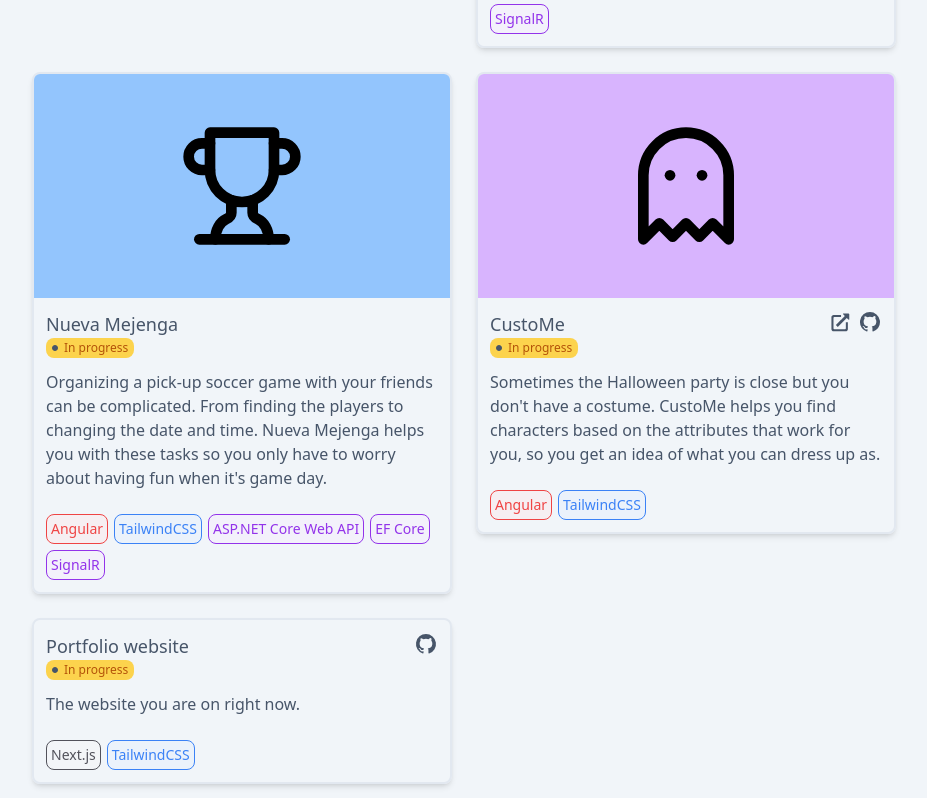
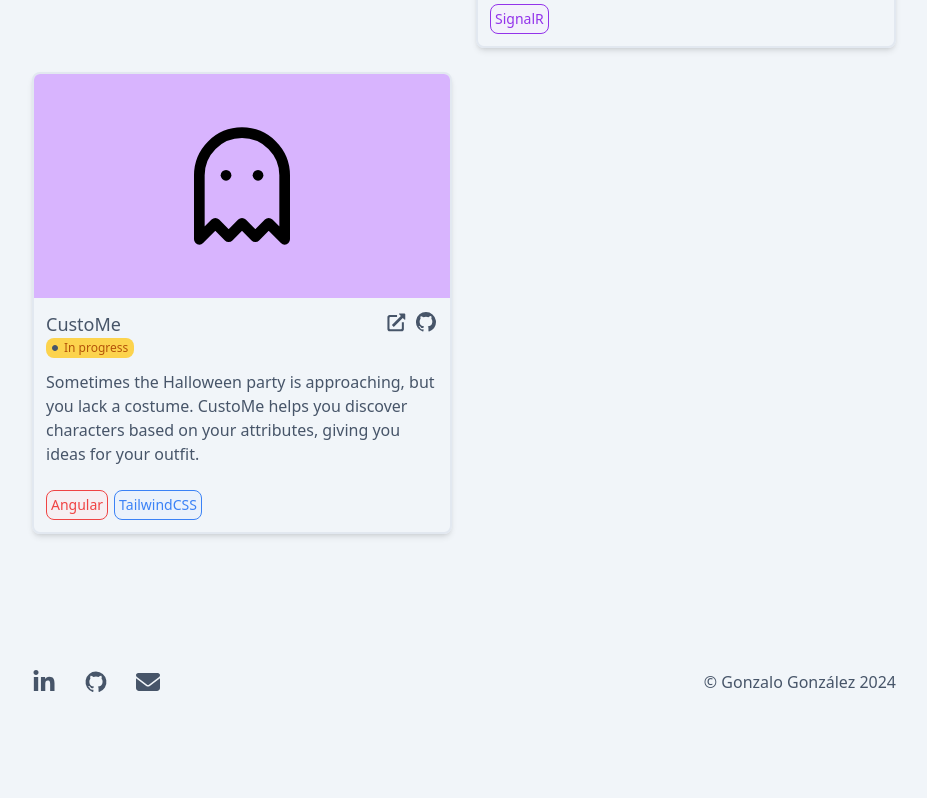
Before and after one commit to gggonzalo/portfolio-website, a Next.js app: page / in a window 1280 px wide. Shown: the part 942-1740 px from the top of the page, without its empty margins (176-1103 px from the left). After the commit the page ends 1652 px from the top, so only its background shows below. Built offline with nearby package versions, Linux system fonts and the light colour scheme.

Commit message:
Change descs and remove nueva mejenga and portfolio

```diff
--- a/src/pages/index.tsx
+++ b/src/pages/index.tsx
@@ -101,7 +101,7 @@ export default function Home() {
           />
           <ProjectCard
             projectName="Crypto Alerts"
-            projectDescription="A web application that allows you to see cryptocurrencies charts and set price and indicators alerts. When alerts are triggered, you will receive a push notification."
+            projectDescription="A web application that displays cryptocurrency charts and allows users to set price and indicator alerts. When alerts are triggered, users will receive push notifications."
             icon={<CandlestickChart size={128} />}
             iconBackground="bg-orange-300 dark:bg-orange-400"
             statusBadge={<InProgressBadge />}
@@ -115,24 +115,8 @@ export default function Home() {
             ]}
           />
           <ProjectCard
-            projectName="Nueva Mejenga"
-            projectDescription="Organizing a pick-up soccer game with your friends can be complicated. From finding the players to changing the date and time. Nueva Mejenga helps you with these tasks so you only have to worry about having fun when it's game day."
-            icon={<Trophy size={128} />}
-            iconBackground="bg-blue-300 dark:bg-blue-400"
-            // TODO: Readd when the database for this demo is fixed
-            // liveDemoLink="https://nuevamejenga.gggonzalo.com"
-            statusBadge={<InProgressBadge />}
-            technologyBadges={[
-              <AngularBadge key="Angular" />,
-              <TailwindCssBadge key="TailwindCSS" />,
-              <AspDotNetCoreWebApiBadge key="AspDotNetCoreWebApi" />,
-              <EfCoreBadge key="EfCore" />,
-              <SignalRBadge key="SinalR" />,
-            ]}
-          />
-          <ProjectCard
             projectName="CustoMe"
-            projectDescription="Sometimes the Halloween party is close but you don't have a costume. CustoMe helps you find characters based on the attributes that work for you, so you get an idea of what you can dress up as."
+            projectDescription="Sometimes the Halloween party is approaching, but you lack a costume. CustoMe helps you discover characters based on your attributes, giving you ideas for your outfit."
             icon={<Ghost size={128} />}
             iconBackground="bg-purple-300 dark:bg-purple-400"
             statusBadge={<InProgressBadge />}
@@ -143,16 +127,6 @@ export default function Home() {
               <TailwindCssBadge key="TailwindCSS" />,
             ]}
           />
-          <ProjectCard
-            projectName="Portfolio website"
-            projectDescription="The website you are on right now."
-            statusBadge={<InProgressBadge />}
-            gitHubLink="https://github.com/gggonzalo/portfolio-website"
-            technologyBadges={[
-              <NextJsBadge key="NextJs" />,
-              <TailwindCssBadge key="TailwindCSS" />,
-            ]}
-          />
         </div>
       </section>
     </>
```
